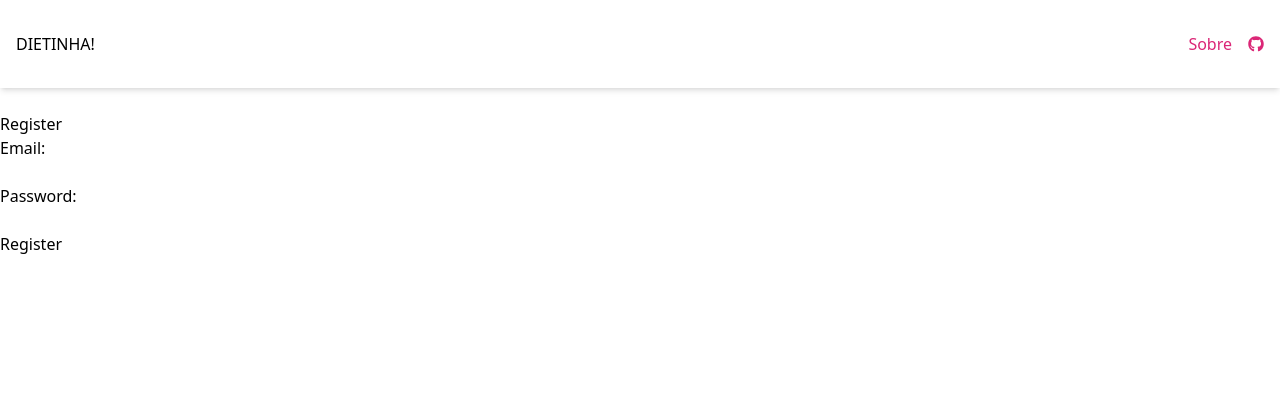
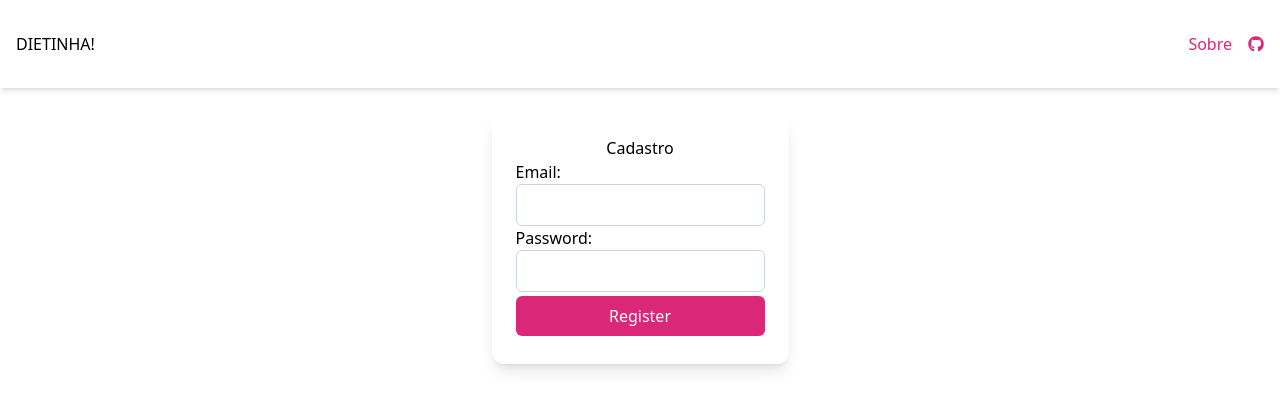
Before and after one commit to augustolfp/dietinha_frontend, a React (Vite) app: page /register in a window 1280 px wide. Shown: the top 410 px of the page. Built offline with nearby package versions, Linux system fonts and the light colour scheme; no server answers.

Commit message:
feat(styling): apply tailwind classes on register components

```diff
--- a/src/App.tsx
+++ b/src/App.tsx
@@ -2,7 +2,7 @@ import { BrowserRouter as Router, Routes, Route } from "react-router-dom";
 import Home from "./pages/Home";
 import Dashboard from "./pages/Dashboard";
 import Login from "./pages/login";
-import Register from "./pages/Register";
+import Register from "./pages/register";
 import AuthGuard from "./guards/AuthGuard";
 import GuestGuard from "./guards/GuestGuard";
 import Navbar from "./components/Navbar";
--- a/src/pages/Register.tsx
+++ /dev/null
@@ -1,42 +0,0 @@
-import { useState } from "react";
-import useAuthentication from "../hooks/useAuthentication";
-
-export default function Register() {
-    const [email, setEmail] = useState("");
-    const [password, setPassword] = useState("");
-    const { isLoading, signUpCall } = useAuthentication();
-
-    const handleRegister = async (e: any) => {
-        e.preventDefault();
-        await signUpCall({ email, password });
-    };
-
-    return (
-        <>
-            <h1>Register</h1>
-            <form onSubmit={handleRegister}>
-                Email:
-                <br />
-                <input
-                    type="email"
-                    value={email}
-                    onChange={(e) => setEmail(e.target.value)}
-                    disabled={isLoading}
-                />
-                <br />
-                Password:
-                <br />
-                <input
-                    type="password"
-                    value={password}
-                    onChange={(e) => setPassword(e.target.value)}
-                    disabled={isLoading}
-                />
-                <br />
-                <button type="submit" disabled={isLoading}>
-                    {isLoading ? "loading..." : "Register"}
-                </button>
-            </form>
-        </>
-    );
-}
--- /dev/null
+++ b/src/pages/register/index.tsx
@@ -0,0 +1,50 @@
+import { useState } from "react";
+import useAuthentication from "../../hooks/useAuthentication";
+
+export default function Register() {
+    const [email, setEmail] = useState("");
+    const [password, setPassword] = useState("");
+    const { isLoading, signUpCall } = useAuthentication();
+
+    const handleRegister = async (e: any) => {
+        e.preventDefault();
+        await signUpCall({ email, password });
+    };
+
+    return (
+        <div className="flex flex-col items-center">
+            <div className=" bg-white rounded-xl shadow-lg p-6">
+                <div className="text-center">Cadastro</div>
+                <form onSubmit={handleRegister}>
+                    Email:
+                    <br />
+                    <input
+                        className="auth-input"
+                        type="email"
+                        value={email}
+                        onChange={(e) => setEmail(e.target.value)}
+                        disabled={isLoading}
+                    />
+                    <br />
+                    Password:
+                    <br />
+                    <input
+                        className="auth-input"
+                        type="password"
+                        value={password}
+                        onChange={(e) => setPassword(e.target.value)}
+                        disabled={isLoading}
+                    />
+                    <br />
+                    <button
+                        className="auth-button"
+                        type="submit"
+                        disabled={isLoading}
+                    >
+                        {isLoading ? "loading..." : "Register"}
+                    </button>
+                </form>
+            </div>
+        </div>
+    );
+}
```
